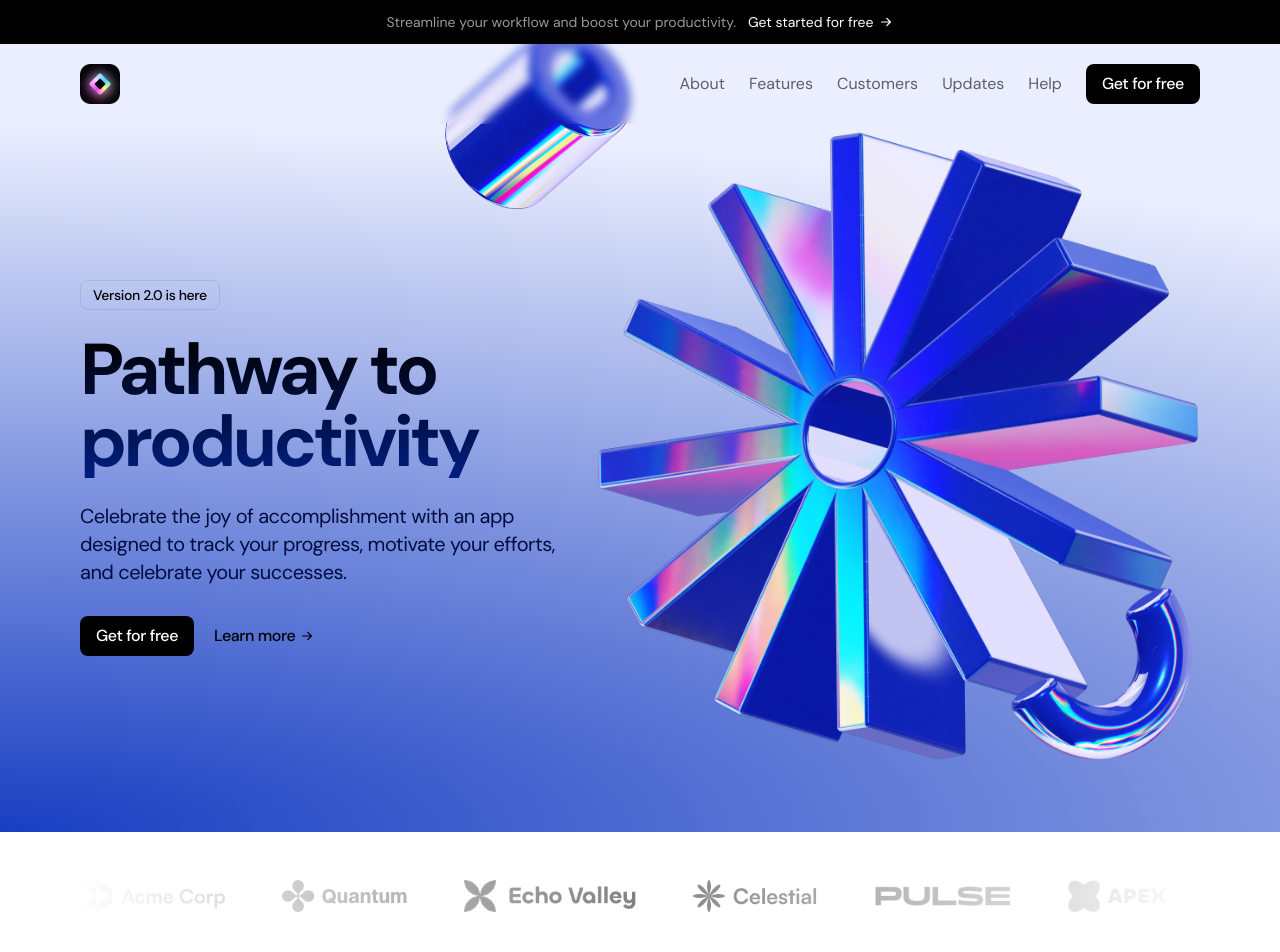
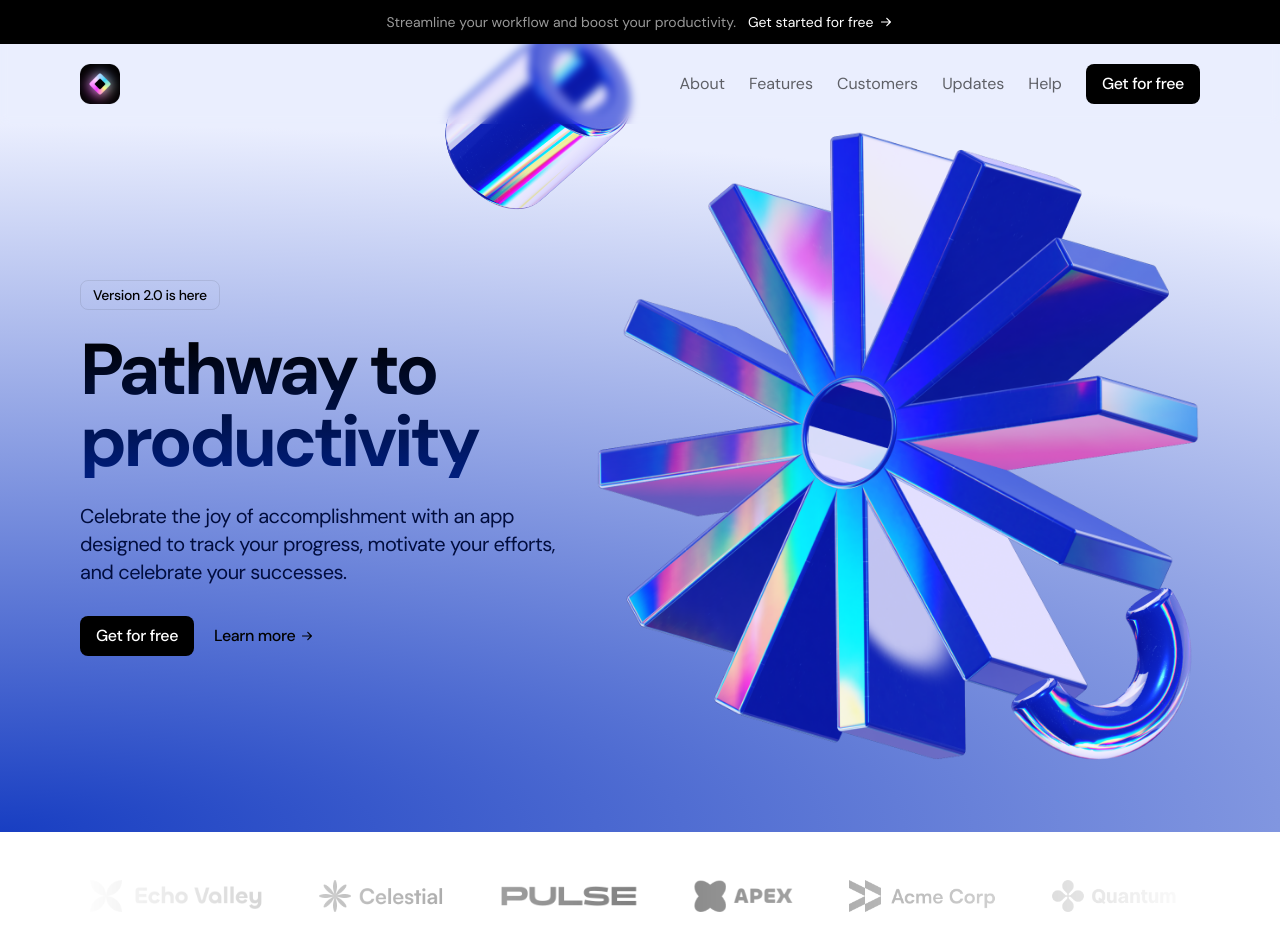
Before and after one commit to bricard-dev/next-saas-landing-page, a Next.js app: page / in a window 1280 px wide. Shown: the top 952 px of the page. Built offline with nearby package versions, Linux system fonts and the light colour scheme.

Commit message:
Add logo ticker animation

```diff
--- a/src/sections/logo-ticker.tsx
+++ b/src/sections/logo-ticker.tsx
@@ -1,17 +1,30 @@
+'use client';
 import acmeLogo from '@/assets/logo-acme.png';
 import apexLogo from '@/assets/logo-apex.png';
 import celestialLogo from '@/assets/logo-celestial.png';
 import echoLogo from '@/assets/logo-echo.png';
 import pulseLogo from '@/assets/logo-pulse.png';
 import quantumLogo from '@/assets/logo-quantum.png';
+import { motion } from 'framer-motion';
 import Image from 'next/image';
 
 export default function LogoTicker() {
   return (
-    <section className="py-8 md:py-12 bg-white">
+    <div className="py-8 md:py-12 bg-white">
       <div className="container">
-        <div className="flex overflow-hidden [mask-image:linear-gradient(to_right,transparent,black,transparent)]">
-          <div className="flex gap-14 flex-none">
+        <div className="overflow-hidden flex [mask-image:linear-gradient(to_right,transparent,black,transparent)]">
+          <motion.div
+            className="pr-14 flex flex-none gap-14"
+            animate={{
+              translateX: '-50%',
+            }}
+            transition={{
+              duration: 20,
+              repeat: Infinity,
+              ease: 'linear',
+              repeatType: 'loop',
+            }}
+          >
             <Image
               src={acmeLogo}
               alt="Acme Logo"
@@ -42,9 +55,41 @@ export default function LogoTicker() {
               alt="Apex Logo"
               className="logo-ticker-image"
             />
-          </div>
+
+            {/* Second set of logos for animation */}
+            <Image
+              src={acmeLogo}
+              alt="Acme Logo"
+              className="logo-ticker-image"
+            />
+            <Image
+              src={quantumLogo}
+              alt="Quantum Logo"
+              className="logo-ticker-image"
+            />
+            <Image
+              src={echoLogo}
+              alt="Echo Logo"
+              className="logo-ticker-image"
+            />
+            <Image
+              src={celestialLogo}
+              alt="Celestial Logo"
+              className="logo-ticker-image"
+            />
+            <Image
+              src={pulseLogo}
+              alt="Pulse Logo"
+              className="logo-ticker-image"
+            />
+            <Image
+              src={apexLogo}
+              alt="Apex Logo"
+              className="logo-ticker-image"
+            />
+          </motion.div>
         </div>
       </div>
-    </section>
+    </div>
   );
 }
```
